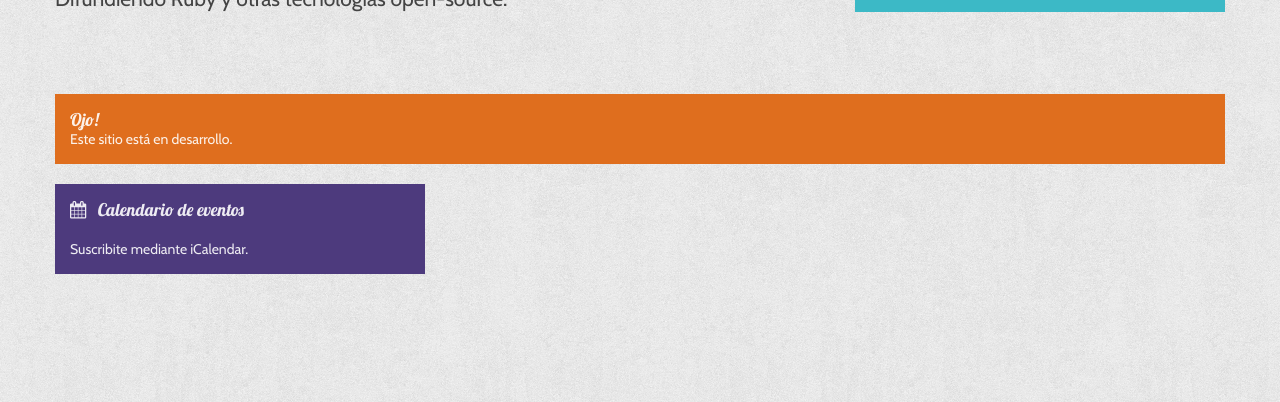
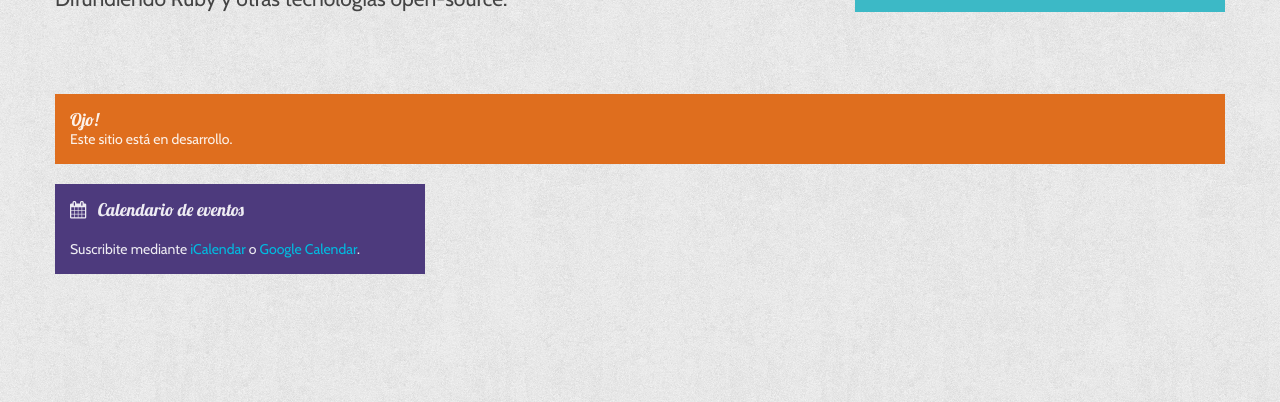
Before and after one commit to rubyargentina/raacsite, a plain HTML site: page index.html in a window 1280 px wide. Shown: the part 176-578 px from the top of the page. Drawn offline with nearby package versions, Linux system fonts and the light colour scheme.

Commit message:
Added iCalendar link

```diff
--- a/index.html
+++ b/index.html
@@ -105,7 +105,11 @@
                 Calendario de eventos
             </h4>
             <br/>
-            <p>Suscribite mediante iCalendar.</p>
+            <p>Suscribite mediante
+              <a href="https://www.google.com/calendar/ical/6r851jpejjr6bp1904a4g3ki0s%40group.calendar.google.com/public/basic.ics">iCalendar</a>
+              o
+              <a href="http://www.google.com/calendar/render?cid=https%3A%2F%2Fwww.google.com/calendar/ical/6r851jpejjr6bp1904a4g3ki0s%40group.calendar.google.com/public/basic.ics" target="_blank">Google Calendar</a>.
+            </p>
         </div>
     </div>
 </div>
```
